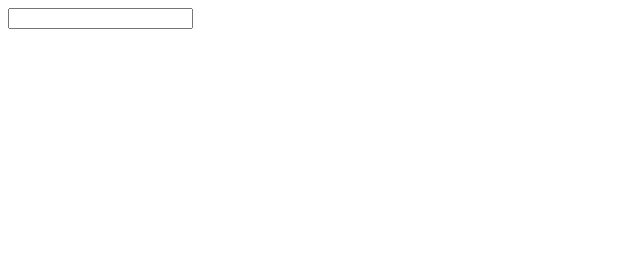
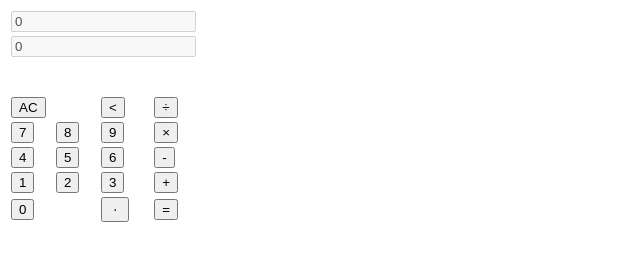
Before and after one commit to kali1402/kali, a plain HTML site: page 계산기연습.html in a window 1280 px wide. Shown: the whole page, without its empty margins (0-640 px from the left). Drawn offline with Linux system fonts and the light colour scheme.

Commit message:
정규식 연습

```diff
--- a/계산기연습.html
+++ b/계산기연습.html
@@ -4,20 +4,59 @@
     <meta charset="utf-8">
     <title> . </title>
     <script>
-        function num(){
-            var num = document.getElementById("num");
-            var spattern = /\+/;
-            var apattern = /\*/;
-            if(spattern.test(num.value)) {
-                alert("2");
+        // /^[\d]*[\+\-\/\*](\d*$)/g;
+        function num(num) {
+            var display = document.getElementById("display");
+            var front1 = /^[\d]*/;
+            var back1 = /\d*$/;
+            var pattern1 = /[\+\-\/\*]/;
+            if(display.value == "0") {
+                display.value = "";
             }
-            if(apattern.test(num.value)) {
-                alert("1");
-            }
+            display.value += num;
+            var front = front1.exec(display.value);
+            var pattern = pattern1.exec(display.value);
+            var back = back1.exec(display.value);
+            alert(front+pattern+back);
         }
     </script>
 </head>
 <body>
-    <input type="text" id="num" value="" onkeyup="num()">
+    <table>
+        <tr>
+            <td colspan="4"><div><input type="text" id="display" value="0"  disabled></div></td>
+        </tr>
+        <tr>
+                <td colspan="4"><div><input type="text" id="result" value="0"  disabled></div><br><br></td>
+        </tr>
+        <tr>
+            <td onclick="num('a')" colspan="2"><input type="button" value="AC"></td>
+            <td onclick="num('<')"><input type="button" value="<"></td>
+            <td onclick="num('/')"><input type="button" value="÷"></td>
+        </tr>
+        <tr>
+            <td onclick="num('7')"><input type="button" value="7"></td>
+            <td onclick="num('8')"><input type="button" value="8"></td>
+            <td onclick="num('9')"><input type="button" value="9"></td>
+            <td onclick="num('*')"><input type="button" value="×"></td>
+        </tr>
+        <tr>
+            <td onclick="num('4')"><input type="button" value="4"></td>
+            <td onclick="num('5')"><input type="button" value="5"></td>
+            <td onclick="num('6')"><input type="button" value="6"></td>
+            <td onclick="num('-')"><input type="button" value="-"></td>
+        </tr>
+        <tr>
+            <td onclick="num('1')"><input type="button" value="1"></td>
+            <td onclick="num('2')"><input type="button" value="2"></td>
+            <td onclick="num('3')"><input type="button" value="3"></td>
+            <td onclick="num('+')"><input type="button" value="+"></td>
+        </tr>
+        <tr>
+            <td onclick="num('0')" colspan="2"><input type="button" value="0"></td>
+            <td onclick="num('.')"><input type="button" value="ㆍ"></td>
+            <td onclick="num('=')"><input type="button" value="="></td>
+        </tr>
+    </table>
 </body>
 </html>
```
Also changed, not shown: playauto.html (+38 -4 lines).
